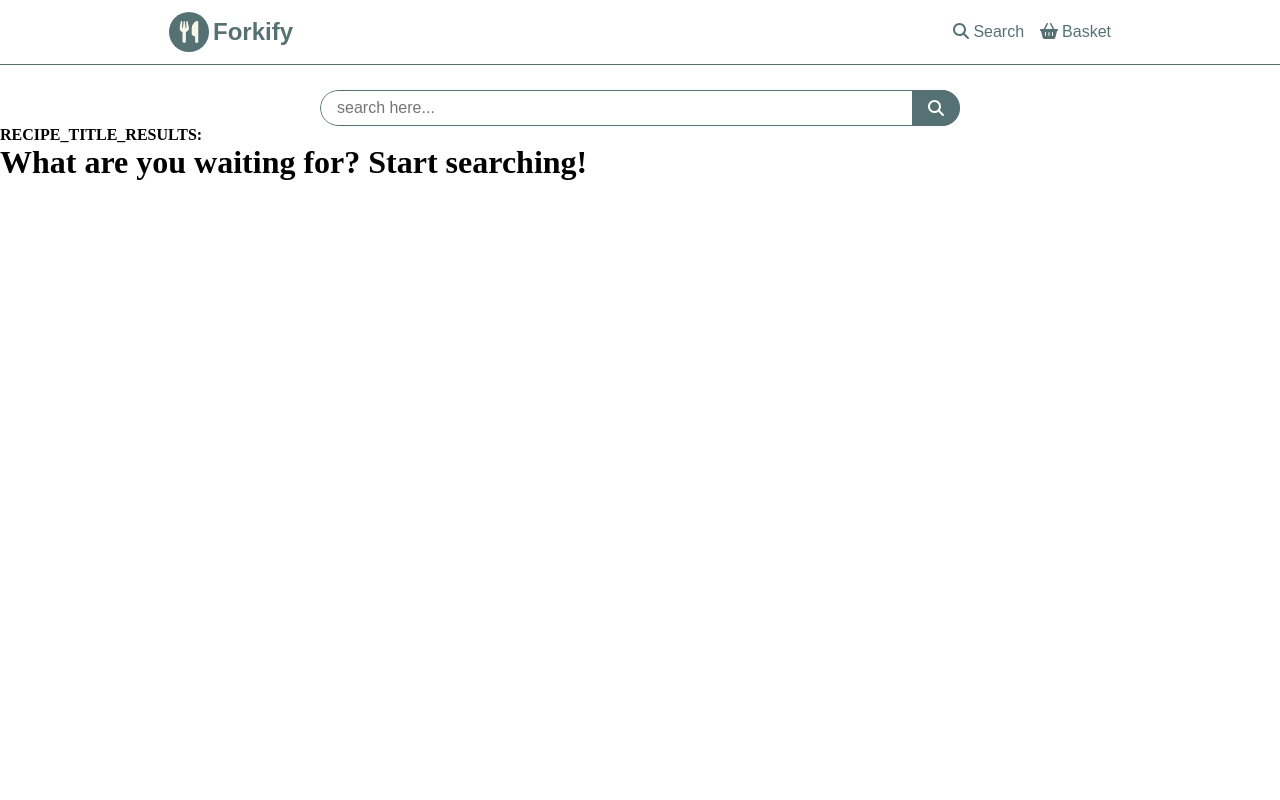
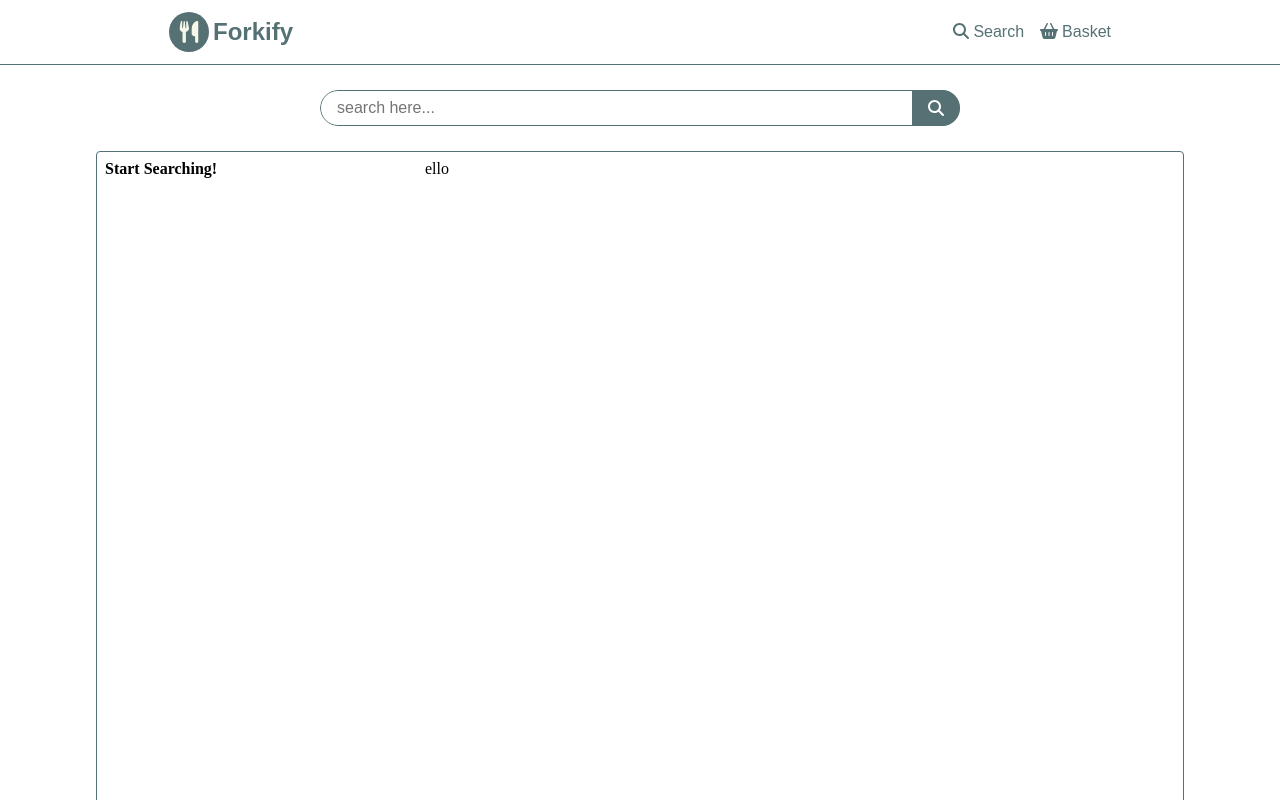
Before and after one commit to chaaals/project-forkify-v2, a React (Create React App) app: page / in a window 1280 px wide. Shown: the top 800 px of the page. Built offline with nearby package versions, Linux system fonts and the light colour scheme.

Commit message:
feat: created a hook for searchedRecipes and container for search results

```diff
--- a/src/app/App.js
+++ b/src/app/App.js
@@ -1,12 +1,15 @@
 import React from "react";
+
+import ForkifyNavBar from "./components/navbar.component";
 import ForkifySearchBar from "../app/features/search-recipes/searchedFoodRecipes.component";
-import ForkifyNavBar from "./components/navbar.component";
+import ForkifySearchResult from "./components/search-result-container.component";
 
 function App() {
   return (
     <>
       <ForkifyNavBar />
       <ForkifySearchBar />
+      <ForkifySearchResult />
     </>
   );
 }
--- /dev/null
+++ b/src/app/components/search-result-container.component.jsx
@@ -0,0 +1,84 @@
+import React from "react";
+import styled from "styled-components";
+
+import { useFoodSearch } from "../features/search-recipes/searchedFoodRecipes.hook";
+import DishCard from "./dish-card.component";
+
+const SearchResultContainer = styled.section`
+  display: flex;
+  align-items: center;
+  justify-content: center;
+
+  width: 100%;
+`;
+
+const SearchResult = styled.section`
+  display: grid;
+  grid-template-columns: 300px 1fr;
+
+  width: 85%;
+  height: 100vh;
+  gap: 20px;
+
+  border: 1px solid var(--primary-color);
+  border-radius: 4px;
+  padding: 0.5rem;
+
+  margin: 25px 0px;
+  overflow: hidden;
+`;
+
+const DishCardContainer = styled.div`
+  overflow-y: scroll;
+
+  /* scrollbar styling */
+  /*
+  &::-webkit-scrollbar-track {
+    border: 1px solid #000;
+    padding: 2px 0;
+    background-color: #404040;
+  }
+
+  &::-webkit-scrollbar {
+    width: 10px;
+  }
+
+  &::-webkit-scrollbar-thumb {
+    border-radius: 10px;
+    box-shadow: inset 0 0 6px rgba(0, 0, 0, 0.3);
+    background-color: #737272;
+    border: 1px solid #000;
+  }
+  */
+`;
+
+const RecipeCardContainer = styled.div``;
+
+const ForkifySearchResult = () => {
+  const { searchedRecipes } = useFoodSearch();
+  const dishJSX =
+    searchedRecipes.length !== 0 ? (
+      searchedRecipes.map((recipe) => (
+        <DishCard
+          id={recipe.id}
+          title={recipe.title}
+          author={recipe.publisher}
+          IMG_URL={recipe.image_url}
+        />
+      ))
+    ) : (
+      <h4>Start Searching!</h4>
+    );
+  return (
+    <SearchResultContainer>
+      <SearchResult>
+        <DishCardContainer>{dishJSX}</DishCardContainer>
+        <RecipeCardContainer>
+          <div>ello</div>
+        </RecipeCardContainer>
+      </SearchResult>
+    </SearchResultContainer>
+  );
+};
+
+export default ForkifySearchResult;
--- a/src/app/features/search-recipes/searchedFoodRecipes.component.jsx
+++ b/src/app/features/search-recipes/searchedFoodRecipes.component.jsx
@@ -1,13 +1,11 @@
 import React, { useState } from "react";
-import { useSelector, useDispatch } from "react-redux";
-import { searchRecipes, queryRecipe } from "./searchedRecipes.slice";
+import { useDispatch } from "react-redux";
+import { queryRecipe } from "./searchedRecipes.slice";
 
 import SearchBar from "../../components/searchbar.component";
-import DishCard from "../../components/dish-card.component";
 
 const ForkifySearchBar = () => {
   const [query, setQuery] = useState("");
-  const searchedRecipes = useSelector(searchRecipes);
   const dispatch = useDispatch();
 
   const handleSubmitQuery = (e) => {
@@ -20,19 +18,19 @@ const ForkifySearchBar = () => {
     setQuery(value);
   };
 
-  const dishesJSX =
-    searchedRecipes.length !== 0 ? (
-      searchedRecipes.map((recipe) => (
-        <DishCard
-          id={recipe.id}
-          title={recipe.title}
-          author={recipe.publisher}
-          IMG_URL={recipe.image_url}
-        />
-      ))
-    ) : (
-      <h1>What are you waiting for? Start searching!</h1>
-    );
+  // const dishesJSX =
+  //   searchedRecipes.length !== 0 ? (
+  //     searchedRecipes.map((recipe) => (
+  //       <DishCard
+  //         id={recipe.id}
+  //         title={recipe.title}
+  //         author={recipe.publisher}
+  //         IMG_URL={recipe.image_url}
+  //       />
+  //     ))
+  //   ) : (
+  //     <h1>What are you waiting for? Start searching!</h1>
+  //   );
 
   return (
     <>
@@ -42,9 +40,6 @@ const ForkifySearchBar = () => {
         onClick={handleSubmitQuery}
         value={query}
       />
-      <div>
-        <h4>RECIPE_TITLE_RESULTS:</h4> {dishesJSX}
-      </div>
     </>
   );
 };
--- /dev/null
+++ b/src/app/features/search-recipes/searchedFoodRecipes.hook.jsx
@@ -0,0 +1,9 @@
+import { useSelector } from "react-redux";
+import { searchRecipes } from "./searchedRecipes.slice";
+
+export const useFoodSearch = () => {
+  const searchedRecipes = useSelector(searchRecipes);
+  return {
+    searchedRecipes,
+  };
+};
```
